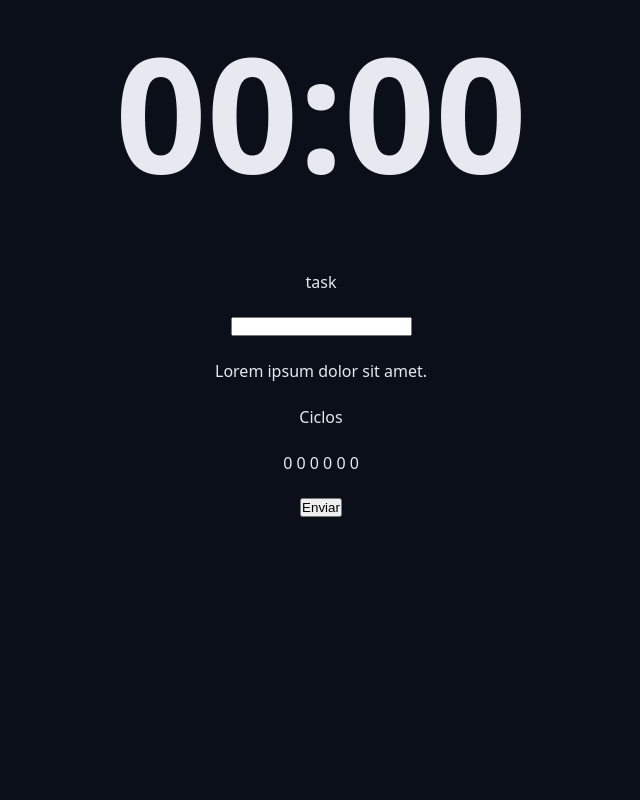
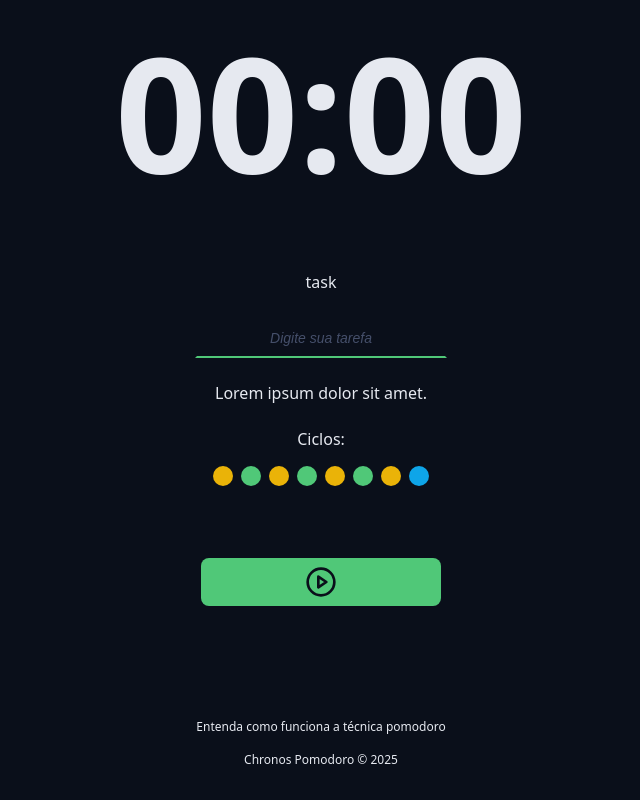
Before and after one commit to Dedealtograu/chronos-pomodoro, a React (Vite) app: page / in a window 1280 px wide. Shown: the part 350-1150 px from the top of the page, without its empty margins (319-959 px from the left). Before the commit the page ends 899 px from the top, so only its background shows below. Built offline with nearby package versions, Linux system fonts and the light colour scheme.

Commit message:
Final da aula 31

```diff
--- a/src/App.tsx
+++ b/src/App.tsx
@@ -5,6 +5,10 @@ import { Logo } from './components/Logo'
 import { Menu } from './components/Menu'
 import { CountDown } from './components/CountDown'
 import { DefaultInput } from './components/DefaultInput'
+import { Cycles } from './components/Cycles'
+import { DefaultButton } from './components/DefaultButton'
+import { PlayCircleIcon } from 'lucide-react'
+import { Footer } from './components/Footer'
 
 export function App() {
   return (
@@ -24,19 +28,21 @@ export function App() {
       <Container>
         <form action='' className='form'>
           <div className='formRow'>
-            <DefaultInput labelText='task' id='input' type='text' />
+            <DefaultInput labelText='task' id='input' type='text' placeholder='Digite sua tarefa' />
           </div>
           <div className='formRow'>
             <p>Lorem ipsum dolor sit amet.</p>
           </div>
           <div className='formRow'>
-            <p>Ciclos</p>
-            <p>0 0 0 0 0 0</p>
+            <Cycles />
           </div>
           <div className='formRow'>
-            <button>Enviar</button>
+            <DefaultButton icon={<PlayCircleIcon />} />
           </div>
         </form>
+      </Container>
+      <Container>
+        <Footer />
       </Container>
     </>
   )
--- /dev/null
+++ b/src/components/Cycles/index.tsx
@@ -0,0 +1,20 @@
+import styles from './styles.module.css'
+
+export function Cycles() {
+  return (
+    <div className={styles.cycles}>
+      <span>Ciclos:</span>
+
+      <div className={styles.cycleDots}>
+        <span className={`${styles.cycleDot} ${styles.workTime}`}></span>
+        <span className={`${styles.cycleDot} ${styles.sortBreakTime}`}></span>
+        <span className={`${styles.cycleDot} ${styles.workTime}`}></span>
+        <span className={`${styles.cycleDot} ${styles.sortBreakTime}`}></span>
+        <span className={`${styles.cycleDot} ${styles.workTime}`}></span>
+        <span className={`${styles.cycleDot} ${styles.sortBreakTime}`}></span>
+        <span className={`${styles.cycleDot} ${styles.workTime}`}></span>
+        <span className={`${styles.cycleDot} ${styles.longBreakTime}`}></span>
+      </div>
+    </div>
+  )
+}
--- /dev/null
+++ b/src/components/Cycles/styles.module.css
@@ -0,0 +1,31 @@
+.cycles {
+  display: flex;
+  flex-direction: column;
+  align-items: center;
+  justify-content: center;
+  gap: 1.6rem;
+}
+
+.cycleDots {
+  display: flex;
+  gap: 0.8rem;
+}
+
+.cycleDot {
+  width: 2rem;
+  height: 2rem;
+  background-color: var(--primary);
+  border-radius: 50%;
+}
+
+.workTime {
+  background: var(--warning);
+}
+
+.sortBreakTime {
+  background: var(--primary);
+}
+
+.longBreakTime {
+  background: var(--info);
+}
--- /dev/null
+++ b/src/components/DefaultButton/index.tsx
@@ -0,0 +1,17 @@
+import React from 'react'
+import styles from './styles.module.css'
+
+type DefaultButtonProps = {
+  icon: React.ReactNode
+  color?: 'green' | 'red'
+} & React.ComponentProps<'button'>
+
+export function DefaultButton({ icon, color = 'green', ...props }: DefaultButtonProps) {
+  return (
+    <>
+      <button className={`${styles.button} ${styles[color]}`} {...props}>
+        {icon}
+      </button>
+    </>
+  )
+}
--- /dev/null
+++ b/src/components/DefaultButton/styles.module.css
@@ -0,0 +1,33 @@
+.button {
+  border: none;
+  background: var(--primary);
+  color: var(--text-over-primary);
+  display: flex;
+  align-items: center;
+  justify-content: center;
+  min-width: 24rem;
+  padding: 0.8rem;
+  border-radius: 0.8rem;
+  margin: 4.8rem 0;
+  cursor: pointer;
+  transition: all 0.1s ease-in-out;
+}
+
+.button svg {
+  width: 3.2rem;
+  height: 3.2rem;
+}
+
+.button:hover {
+  filter: brightness(80%);
+}
+
+.green {
+  background: var(--primary);
+  color: var(--text-over-primary);
+}
+
+.red {
+  background: var(--error);
+  color: var(--text-over-error);
+}
--- a/src/components/DefaultInput/index.tsx
+++ b/src/components/DefaultInput/index.tsx
@@ -1,4 +1,5 @@
 import React from 'react'
+import styles from './styles.module.css'
 
 type DefaultInputProps = {
   id: string
@@ -9,7 +10,7 @@ export function DefaultInput({ id, type, labelText, ...rest }: DefaultInputProps
   return (
     <>
       <label htmlFor={id}>{labelText}</label>
-      <input type={type} id={id} {...rest} />
+      <input className={styles.input} type={type} id={id} {...rest} />
     </>
   )
 }
--- /dev/null
+++ b/src/components/DefaultInput/styles.module.css
@@ -0,0 +1,28 @@
+.input {
+  background-color: transparent;
+  text-align: center;
+  font-size: 1.8rem;
+  padding: 0.8rem;
+  color: var(--text-default);
+  outline: none;
+
+  border: 0.2rem solid transparent;
+  border-bottom: 0.2rem solid var(--primary);
+  transition: all 0.1s ease-in-out;
+}
+
+.input:focus {
+  border: 0.2rem solid var(--primary);
+  border-radius: 0.8rem;
+}
+
+.input::placeholder {
+  color: var(--gray-500);
+  font-size: 1.4rem;
+  font-style: italic;
+}
+
+input:disabled {
+  border-bottom: 0.2rem solid var(--disabled);
+  color: var(--text-muted);
+}
--- /dev/null
+++ b/src/components/Footer/index.tsx
@@ -0,0 +1,10 @@
+import styles from './styles.module.css'
+
+export function Footer() {
+  return (
+    <footer className={styles.footer}>
+      <a href=''>Entenda como funciona a técnica pomodoro</a>
+      <a href=''>Chronos Pomodoro &copy; {new Date().getFullYear()}</a>
+    </footer>
+  )
+}
--- /dev/null
+++ b/src/components/Footer/styles.module.css
@@ -0,0 +1,18 @@
+.footer {
+  display: flex;
+  flex-direction: column;
+  align-items: center;
+  justify-content: center;
+  font-size: 1.2rem;
+  gap: 1.6rem;
+}
+
+.footer a {
+  color: var(--text-default);
+  text-decoration: none;
+}
+
+.footer a:hover {
+  color: var(--text-muted);
+  text-decoration: underline;
+}
```
